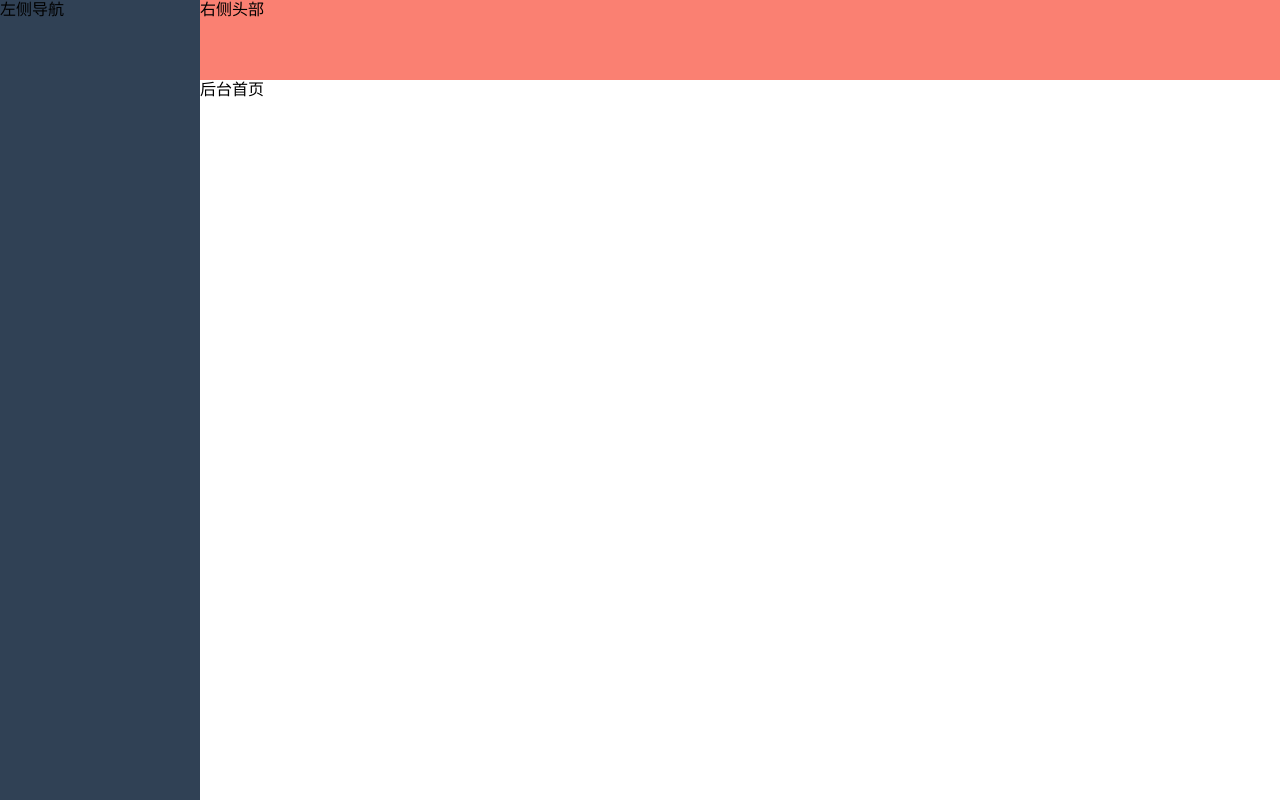
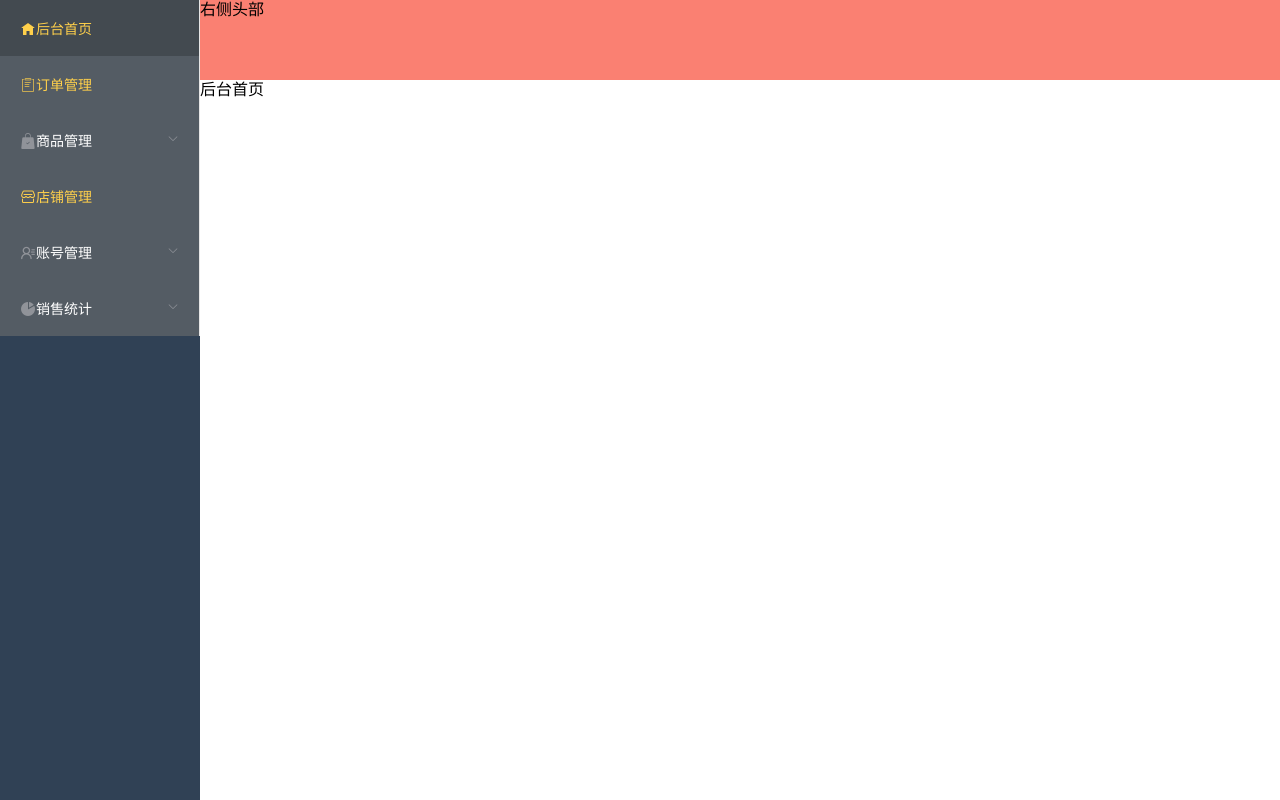
Before and after one commit to urnotlq/sell-manage, a Vue app: page /#/home in a window 1280 px wide. Built offline with nearby package versions, Linux system fonts and the light colour scheme.

Commit message:
主页左侧导航栏简单引用

```diff
--- a/src/layout/LeftMenu.vue
+++ b/src/layout/LeftMenu.vue
@@ -1,17 +1,76 @@
 <template>
     <div class="left-menu">
-        左侧导航
+        <div class="logo"></div>
+        <!-- 导航栏 -->
+        <el-menu default-active="2"
+         class="el-menu-vertical-demo"
+         background-color="#545c64"
+         text-color="#fff"
+         active-text-color="#ffd04b">
+
+            <!-- 后台首页 -->
+            <el-menu-item index="2">
+                <i class="iconfont icon-home"></i>
+                <span slot="title">后台首页</span>
+            </el-menu-item>
+
+            <!-- 订单管理 -->
+            <el-menu-item index="2">
+                <i class="iconfont icon-order"></i>
+                <span slot="title">订单管理</span>
+            </el-menu-item>
+
+            <!-- 商品管理 -->
+            <el-submenu index="1">
+                <template slot="title">
+                    <i class="iconfont icon-goods"></i>
+                    <span>商品管理</span>
+                </template>
+                <el-menu-item index="1-1">商品列表</el-menu-item>
+                <el-menu-item index="1-2">商品添加</el-menu-item>
+                <el-menu-item index="1-3">商品分类</el-menu-item>
+            </el-submenu>
+
+            <!-- 店铺管理 -->
+            <el-menu-item index="2">
+                <i class="iconfont icon-shop"></i>
+                <span slot="title">店铺管理</span>
+            </el-menu-item>
+
+            <!-- 账号管理 -->
+            <el-submenu index="1">
+                <template slot="title">
+                    <i class="iconfont icon-account"></i>
+                    <span>账号管理</span>
+                </template>
+                <el-menu-item index="1-1">账号列表</el-menu-item>
+                <el-menu-item index="1-2">添加账号</el-menu-item>
+                <el-menu-item index="1-2">修改密码</el-menu-item>
+                <el-menu-item index="1-2">个人中心</el-menu-item>
+            </el-submenu>
+
+            <!-- 销售统计 -->
+            <el-submenu index="1">
+                <template slot="title">
+                    <i class="iconfont icon-total"></i>
+                    <span>销售统计</span>
+                </template>
+                <el-menu-item index="1-1">商品统计</el-menu-item>
+                <el-menu-item index="1-2">订单统计</el-menu-item>
+            </el-submenu>
+
+        </el-menu>
     </div>
 </template>
 
 <script>
-    export default {
+export default {
 
-    }
+}
 </script>
 
 <style lang="scss" scoped>
-.left-menu{
+.left-menu {
     width: 200px;
     height: 100%;
     background: #304155;
```
